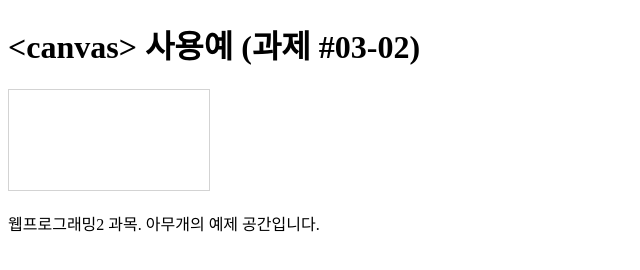
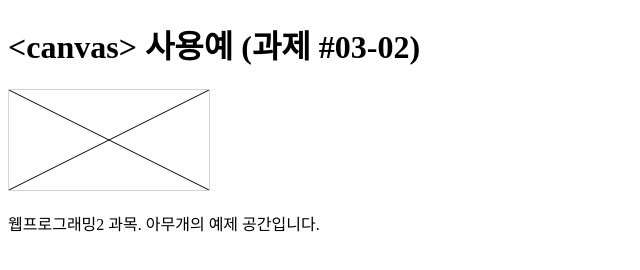
Before and after one commit to kimyounghyuck/canvas, a plain HTML site: page index.html in a window 1280 px wide. Shown: the whole page, without its empty margins (0-640 px from the left). Drawn offline with Linux system fonts and the light colour scheme.

Commit message:
Update index.html

```diff
--- a/index.html
+++ b/index.html
@@ -4,17 +4,19 @@
 </head>
 <body>
 	<h1> &lt;canvas&gt; 사용예 (과제 #03-02)</h1>
-		<canvas id = "myCanvas" width="200" height="100" style="border:1px solid #d3d3d3;">
+
+		<canvas id="myCanvas" width="200" height="100" style="border:1px solid #d3d3d3;">
 		Your browser does not support the HTML5 canvas tag.</canvas>
 
 		<script>
 		var c = document.getElementById("myCanvas");
 		var ctx = c.getContext("2d");
 		ctx.moveTo(0,0);
-		ctx.lineTO(200,100);
+		ctx.lineTo(200,100);
+		ctx.moveTo(200,0);
+		ctx.lineTo(0,100);
 		ctx.stroke();
 		</script>
-
 	<section>
 		<article>
 			<p>웹프로그래밍2 과목. 아무개의 예제 공간입니다.</p>
```
